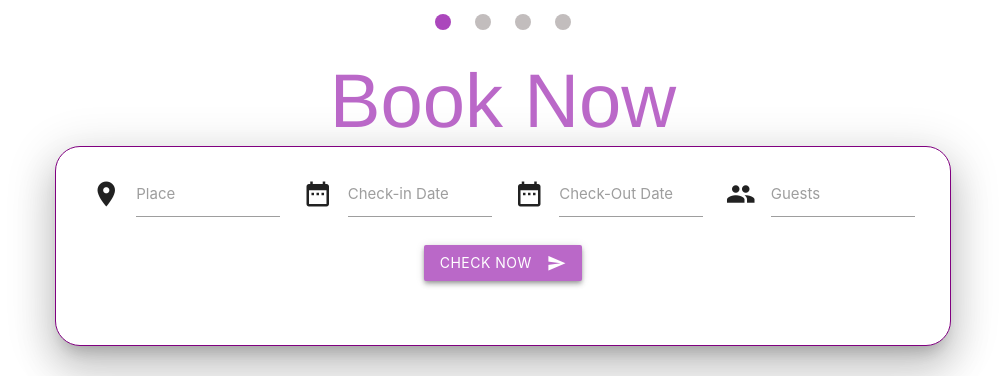
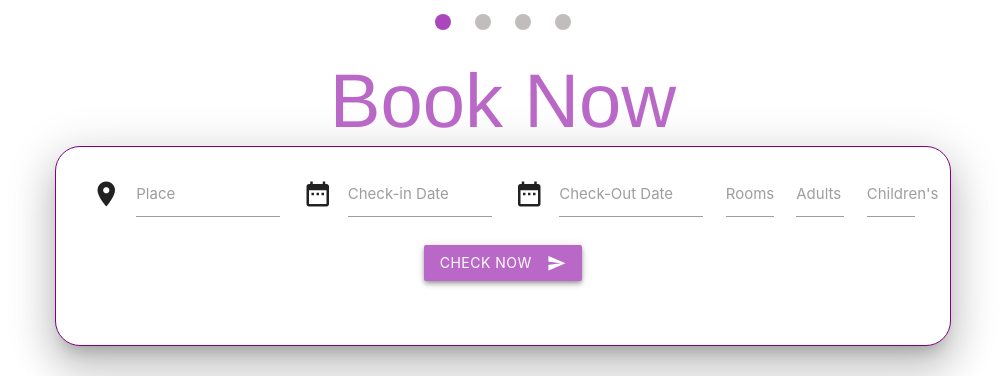
Before and after one commit to RakibCSE/hotel-recsys, a Django app: page / in a window 1280 px wide. Shown: the part 572-948 px from the top of the page, without its empty margins (137-1142 px from the left). Run offline with Django 3.2, Linux system fonts and the light colour scheme; parts of the project's set-up code (start-up, migrations or seed data) failed here and were passed over; some libraries are stand-ins or nearby versions; some web fonts are replaced.

Commit message:
room, adult and children textbox added

```diff
--- a/templates/hotel_app/index.html
+++ b/templates/hotel_app/index.html
@@ -44,30 +44,39 @@
         <h6 class="center-align book-now">Book Now</h6>
         <div class="card-panel z-depth-5" style="border:1px solid purple;border-radius:25px;">
             <div class="row">
-                <form class="col s12 m12 l12 xl12" method="post" action="{% url "hotel:index" %}"
+                <form class="col s12 m12 l12" method="get" action="{% url "hotel:index" %}"
                       style="border-radius:20px;">
-                    {% csrf_token %}
+{#                    {% csrf_token %}#}
 
                     <div class="row">
-                        <div class="input-field col s3 m3 l3 xl3" style="margin-top:0;margin-bottom:0;">
+                        <div class="input-field col s3 m3 l3" style="margin-top:0;margin-bottom:0;">
                             <i class="material-icons prefix">place</i>
                             <input id="place_field" type="text" name="place" class="validate" required="required">
                             <label for="place_field">Place</label>
                         </div>
-                        <div class="input-field col s3 m3 l3 xl3" style="margin-top:0;margin-bottom:0;">
+                        <div class="input-field col s3 m3 l3" style="margin-top:0;margin-bottom:0;">
                             <i class="material-icons prefix">date_range</i>
                             <input id="checkin_field" type="text" name="check_in_date" class="datepicker">
                             <label for="checkin_field">Check-in Date</label>
                         </div>
-                        <div class="input-field col s3 m3 l3 xl3" style="margin-top:0;margin-bottom:0;">
+                        <div class="input-field col s3 m3 l3" style="margin-top:0;margin-bottom:0;">
                             <i class="material-icons prefix">date_range</i>
                             <input id="checkout_field" type="text" name="check_out_date" class="datepicker">
                             <label for="checkout_field">Check-Out Date</label>
                         </div>
-                        <div class="input-field col s3 m3 l3 xl3" style="margin-top:0;margin-bottom:0;">
-                            <i class="material-icons prefix">people</i>
-                            <input id="guest_field" type="text" name="guests" class="validate">
-                            <label for="guest_field">Guests</label>
+                        <div class="input-field col s3 m3 l1" style="margin-top:0;margin-bottom:0;">
+                            <input id="room_field" type="text" name="rooms" class="validate">
+                            <label for="room_field">Rooms</label>
+                        </div>
+
+                        <div class="input-field col s3 m3 l1" style="margin-top:0;margin-bottom:0;">
+                            <input id="adult_field" type="text" name="adults" class="validate">
+                            <label for="adult_field">Adults</label>
+                        </div>
+
+                        <div class="input-field col s3 m3 l1" style="margin-top:0;margin-bottom:0;">
+                            <input id="child_field" type="text" name="children" class="validate">
+                            <label for="child_field">Children's</label>
                         </div>
                     </div>
                     <div class="row">
```
